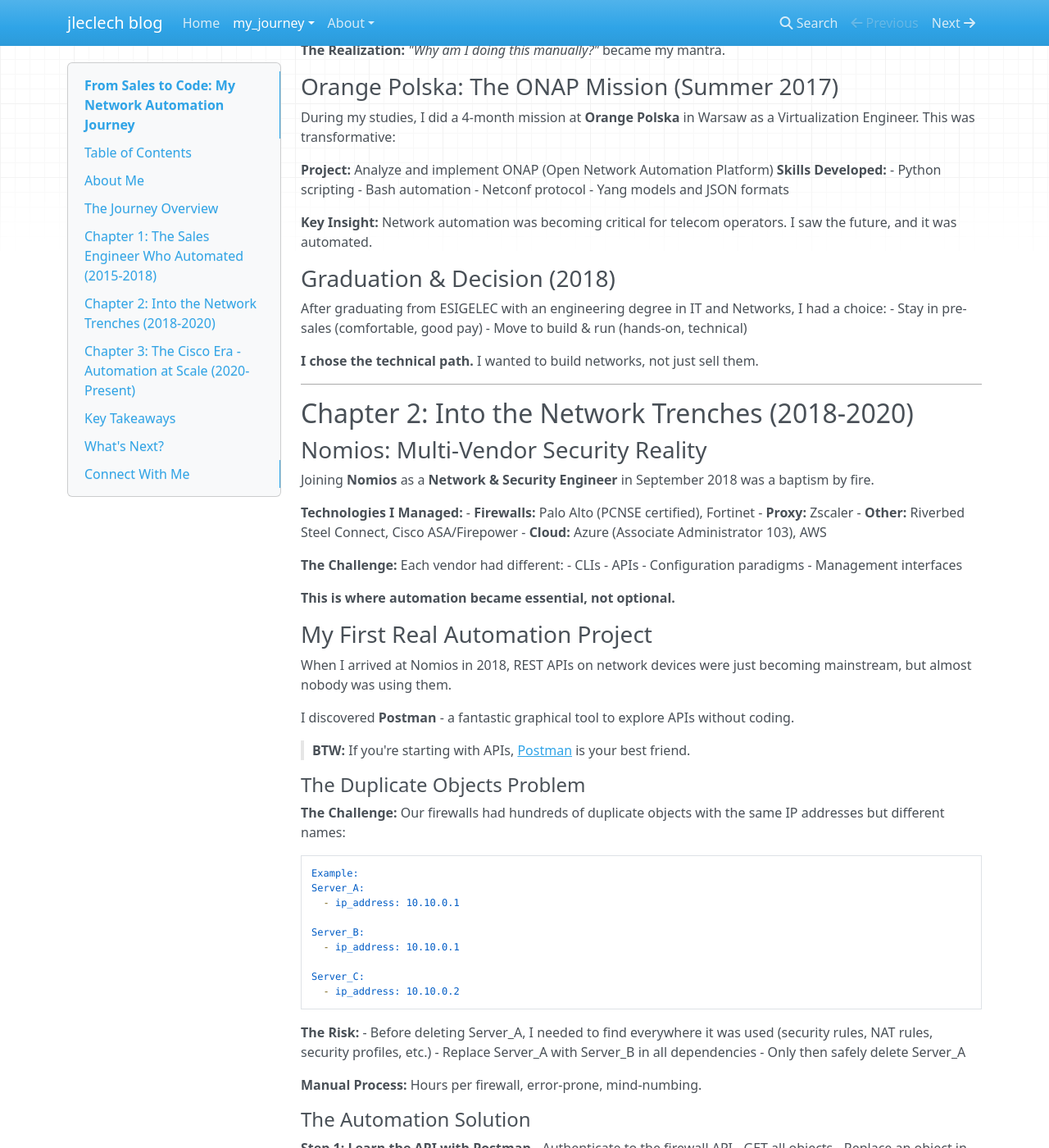
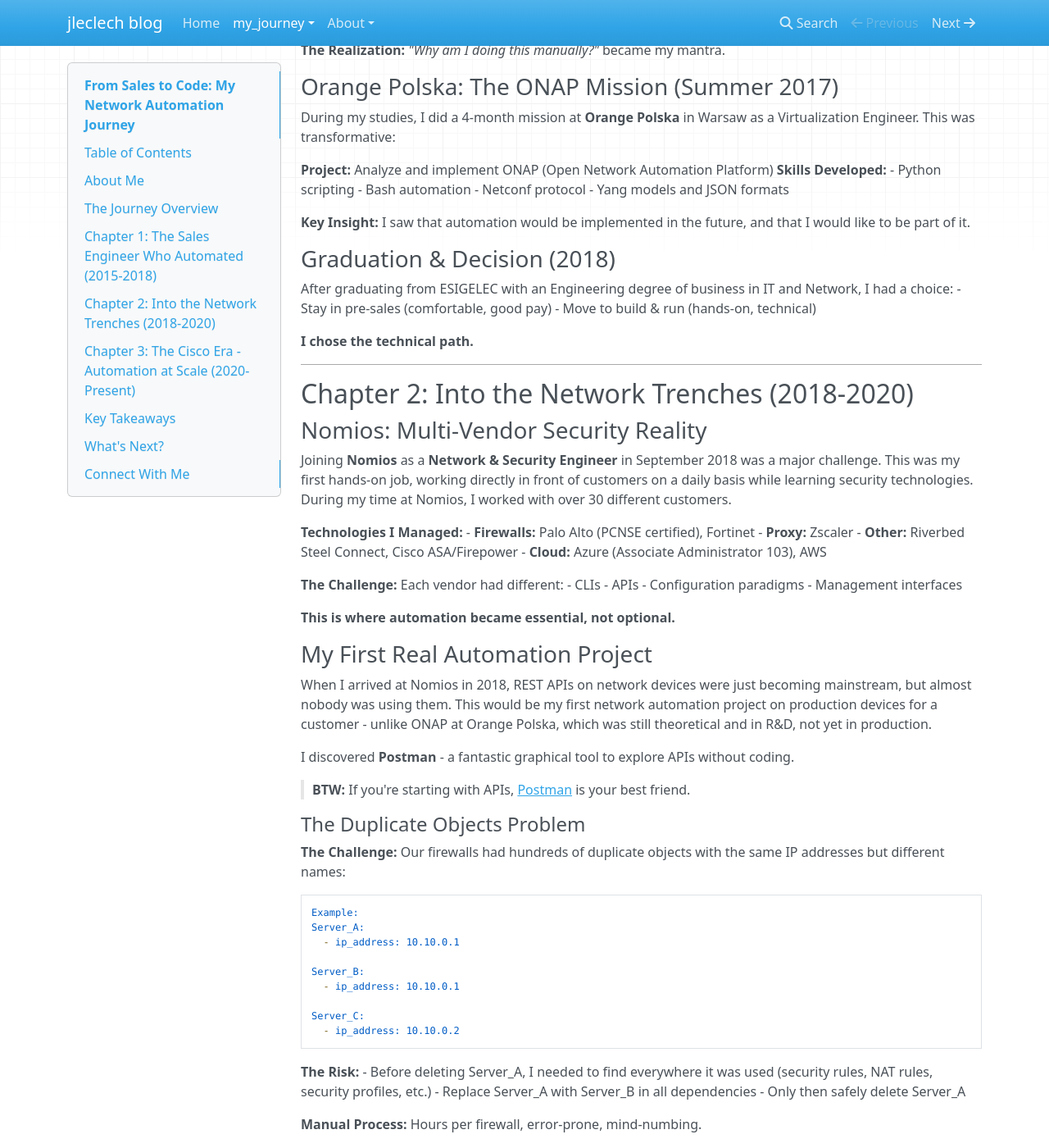
Before and after one commit to Jeremy-Coder76/Jeremy-Coder76.github.io, an MkDocs documentation site: the page built from docs/my_journey/journey.md, in a window 1280 px wide and 1400 px high, scrolled down 1798 px. Shown: the whole window at 82% size. Built offline with MkDocs 1.6.1, drawn with Linux system fonts in a browser that asks for light colours; nearby versions of some CDN libraries; some of the changed text lies outside the part shown.

Commit message:
Refine professional journey details based on feedback
- Update Orange Polska key insight about future of automation
- Correct ESIGELEC degree title to "Engineering degree of business in IT and Network"
- Simplify graduation decision paragraph
- Enhance Nomios section: first hands-on job, 30+ customers experience
- Clarify first real automation project was in production (vs ONAP R&D)
- Rewrite Cisco Poland section to accurately reflect Graduate Program structure:
  - 6-month EMEAR Graduate Program (Mar-Sep 2020)
  - First 3 months: CCNA/CCNP + soft skills training
  - Last 3 months: TAC (Technical Assistance Center) experience
- Update timeline table to reflect Graduate Program details

```diff
--- a/docs/my_journey/journey.md
+++ b/docs/my_journey/journey.md
@@ -41,7 +41,7 @@ But I didn't start here. My journey began in 2015 as a pre-sales engineer with n
 | 2015-2018 | Pre-Sales Engineer | Orange Business Services | Customer needs, VBA automation |
 | Jun-Sep 2017 | Virtualization Engineer | Orange Polska | ONAP, Python, Netconf |
 | 2018-2020 | Network & Security Engineer | Nomios | Multi-vendor security, **First real automation** |
-| Mar-Sep 2020 | Associate Consulting Engineer | Cisco (Poland) | Consulting mindset |
+| Mar-Sep 2020 | Graduate Program (CCNA/CCNP + TAC) | Cisco (Poland) | Technical foundation & customer support |
 | Sep 2020-Present | Network Consulting Engineer | Cisco (France) | Service Provider automation at scale |
 | Feb 2022-Mar 2023 | Guest Lecturer | ESIGELEC | Teaching network security |
 
@@ -74,15 +74,15 @@ During my studies, I did a 4-month mission at **Orange Polska** in Warsaw as a V
 - Netconf protocol
 - Yang models and JSON formats
 
-**Key Insight:** Network automation was becoming critical for telecom operators. I saw the future, and it was automated.
+**Key Insight:** I saw that automation would be implemented in the future, and that I would like to be part of it.
 
 ### Graduation & Decision (2018)
 
-After graduating from ESIGELEC with an engineering degree in IT and Networks, I had a choice:
+After graduating from ESIGELEC with an Engineering degree of business in IT and Network, I had a choice:
 - Stay in pre-sales (comfortable, good pay)
 - Move to build & run (hands-on, technical)
 
-**I chose the technical path.** I wanted to build networks, not just sell them.
+**I chose the technical path.**
 
 ---
 
@@ -90,7 +90,7 @@ After graduating from ESIGELEC with an engineering degree in IT and Networks, I
 
 ### Nomios: Multi-Vendor Security Reality
 
-Joining **Nomios** as a **Network & Security Engineer** in September 2018 was a baptism by fire.
+Joining **Nomios** as a **Network & Security Engineer** in September 2018 was a major challenge. This was my first hands-on job, working directly in front of customers on a daily basis while learning security technologies. During my time at Nomios, I worked with over 30 different customers.
 
 **Technologies I Managed:**
 - **Firewalls:** Palo Alto (PCNSE certified), Fortinet
@@ -108,7 +108,7 @@ Joining **Nomios** as a **Network & Security Engineer** in September 2018 was a
 
 ### My First Real Automation Project
 
-When I arrived at Nomios in 2018, REST APIs on network devices were just becoming mainstream, but almost nobody was using them.
+When I arrived at Nomios in 2018, REST APIs on network devices were just becoming mainstream, but almost nobody was using them. This would be my first network automation project on production devices for a customer - unlike ONAP at Orange Polska, which was still theoretical and in R&D, not yet in production.
 
 I discovered **Postman** - a fantastic graphical tool to explore APIs without coding.
 
@@ -164,12 +164,21 @@ With a colleague, we built our first Python automation script in **one week** wi
 
 ## Chapter 3: The Cisco Era - Automation at Scale (2020-Present)
 
-### Cisco Poland: The Consulting Mindset (Mar-Sep 2020)
+### Cisco Graduate Program: Foundation Building (Mar-Sep 2020)
 
-In March 2020, I joined **Cisco** as an **Associate Consulting Engineer** in Cracow, Poland. This was a short but intense period where I learned:
-- How to think like a consultant, not just an engineer
-- Customer-facing communication
-- Architecture design thinking
+In March 2020, I joined **Cisco's EMEAR Graduate Program** in Cracow, Poland - an intensive 6-month training program that happens twice a year (March and September).
+
+**First 3 Months: Technical & Soft Skills Training**
+- Networking fundamentals: CCNA and CCNP certifications
+- Soft skills development: stress management, customer communication, presentation skills
+- Building a strong technical foundation
+
+**Last 3 Months: TAC (Technical Assistance Center)**
+- Hands-on experience in Cisco's Technical Access Support
+- Real-world troubleshooting and customer support
+- Learning to handle complex technical issues under pressure
+
+This program transformed me from an engineer into a consultant, teaching me not just technical skills but how to effectively communicate and deliver value to customers.
 
 **Then came the move to France...**
 
```
